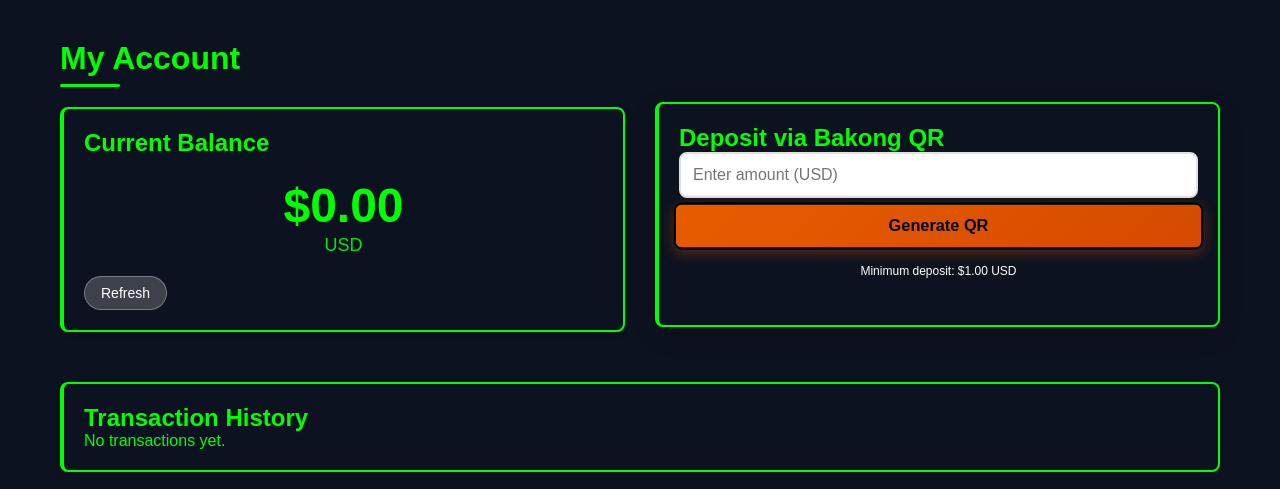
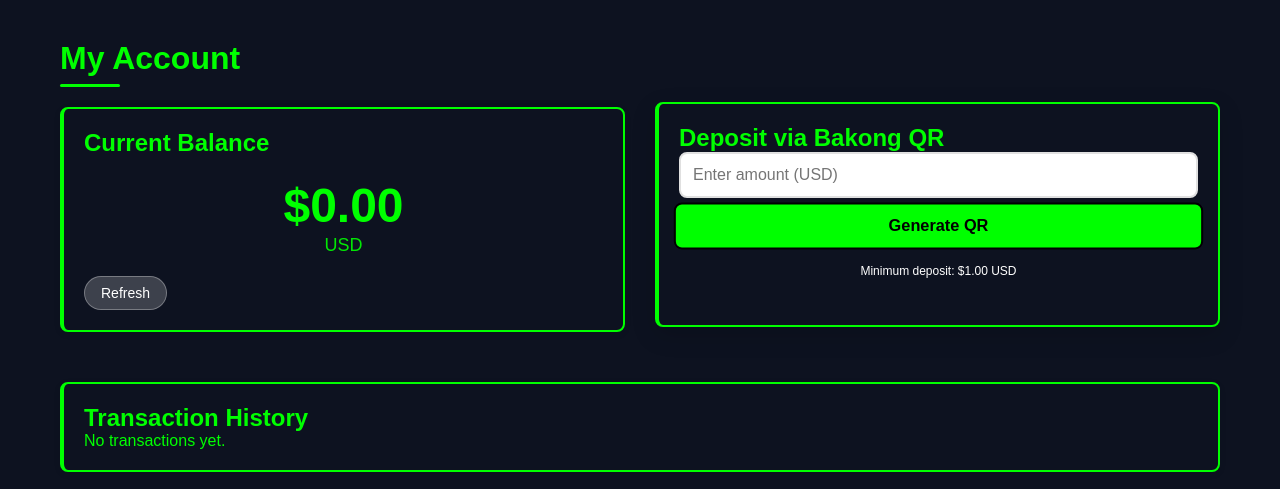
Before and after one commit to MengJong168/NEXUS-FB-SHOP, a Flask app: template templates/account.html in a window 1280 px wide, with the pointer over the restyled element. Shown: the part 76-565 px from the top of the page. Run offline with Flask 3, Linux system fonts and the light colour scheme; the template is opened without the code that fills it, so the values that code supplies are empty.

Commit message:
Update style.css

```diff
--- a/static/css/style.css
+++ b/static/css/style.css
@@ -1260,9 +1260,9 @@ main {
 }
 
 .deposit-btn:hover {
-    background: linear-gradient(135deg, #e85c00, #d44b00);
+    background: #00ff00;
     transform: scale(1.02);
-    box-shadow: 0 4px 12px rgba(249, 109, 0, 0.3);
+    box-shadow: #00ff00;
 }
 
 .method-note {
```
